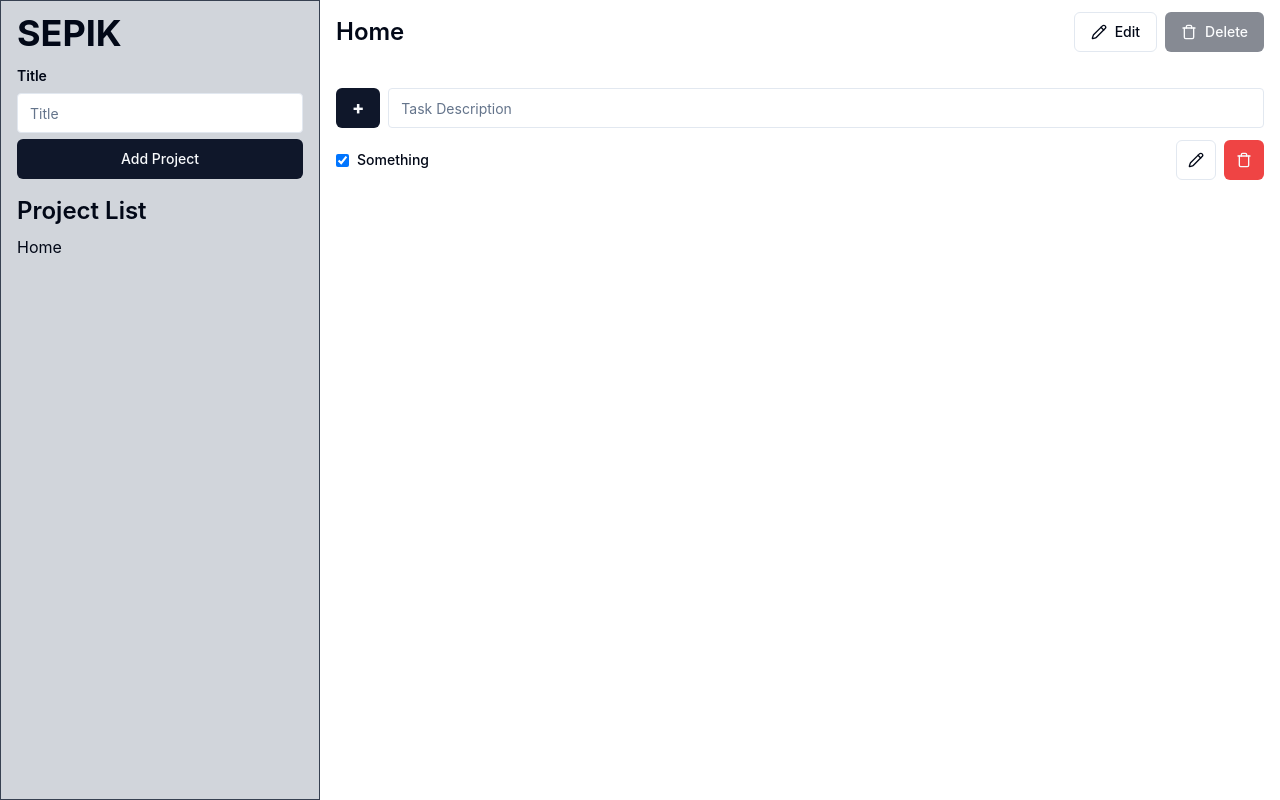
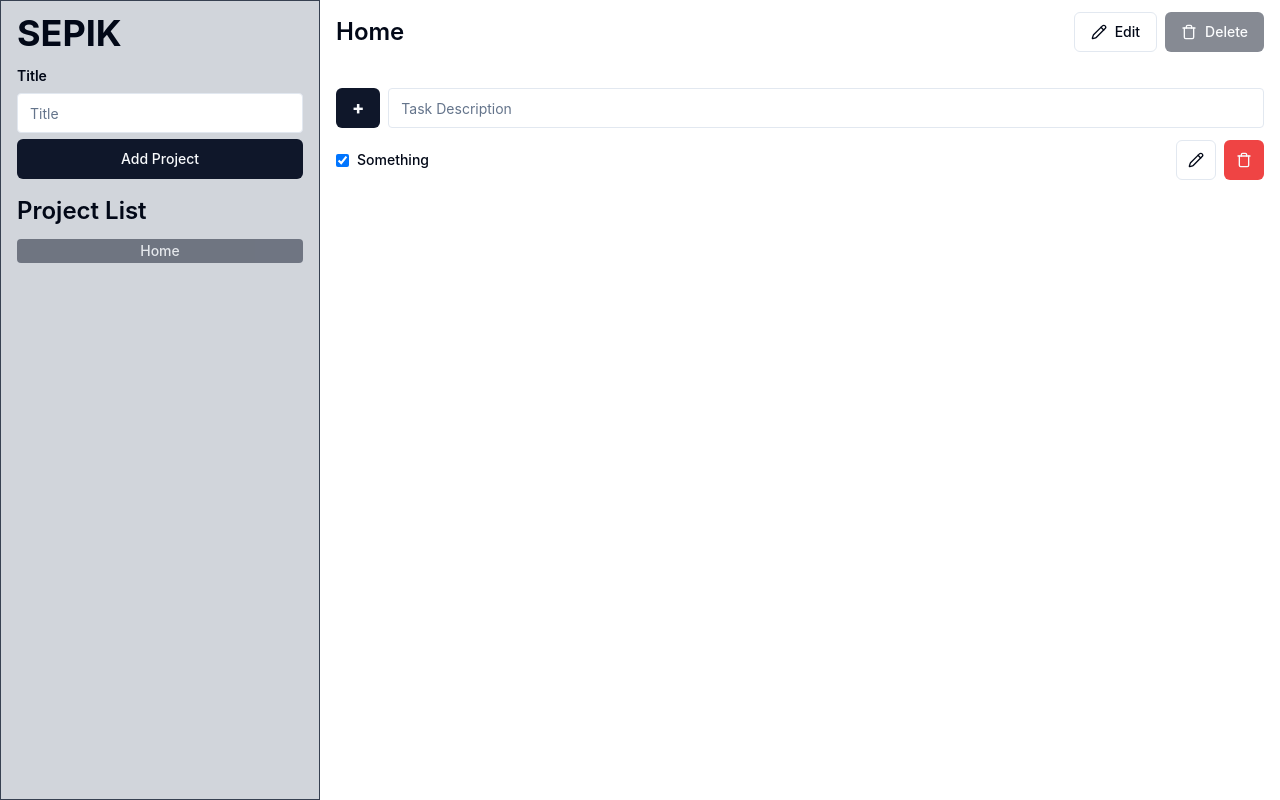
Before and after one commit to deppfellow/month-3-todo, a React (Vite) app: page / in a window 1280 px wide. Built offline with nearby package versions, Linux system fonts and the light colour scheme.

Commit message:
style: additional conditional rendering in project list to make button disabled when project is active

```diff
--- a/src/components/ProjectList.jsx
+++ b/src/components/ProjectList.jsx
@@ -1,6 +1,9 @@
 import ProjectUnit from './ProjectUnit';
 
 function ProjectList({ projects }) {
+	const date = new Date();
+	console.log(date);
+
 	return (
 		<div className="m-4">
 			<h2 className="my-2 text-2xl font-semibold">Project List</h2>
--- a/src/components/ProjectUnit.jsx
+++ b/src/components/ProjectUnit.jsx
@@ -1,12 +1,24 @@
 import { useContext } from 'react';
 import { Context } from '@/components/Sidebar';
+import { Button } from '@/components/ui/button';
 
 function ProjectUnit({ id, title }) {
 	const [activeProject, setActiveProject] = useContext(Context);
 
 	return (
-		<li className="text-base">
-			<button onClick={() => setActiveProject(id)}>{title}</button>
+		<li className="flex flex-col text-base">
+			{activeProject === id ? (
+				<Button size="xs" disabled>
+					{title}
+				</Button>
+			) : (
+				<Button size="xs" onClick={() => setActiveProject(id)}>
+					{title}
+				</Button>
+			)}
+			{/* <Button size="xs" onClick={() => setActiveProject(id)}>
+				{title}
+			</Button> */}
 		</li>
 	);
 }
--- a/src/components/ui/button.jsx
+++ b/src/components/ui/button.jsx
@@ -1,47 +1,52 @@
-import * as React from "react"
-import { Slot } from "@radix-ui/react-slot"
-import { cva } from "class-variance-authority";
+import * as React from 'react';
+import { Slot } from '@radix-ui/react-slot';
+import { cva } from 'class-variance-authority';
 
-import { cn } from "@/lib/utils"
+import { cn } from '@/lib/utils';
 
 const buttonVariants = cva(
-  "inline-flex items-center justify-center whitespace-nowrap rounded-md text-sm font-medium ring-offset-background transition-colors focus-visible:outline-none focus-visible:ring-2 focus-visible:ring-ring focus-visible:ring-offset-2 disabled:pointer-events-none disabled:opacity-50",
+	'inline-flex items-center justify-center whitespace-nowrap rounded-md text-sm font-medium ring-offset-background transition-colors focus-visible:outline-none focus-visible:ring-2 focus-visible:ring-ring focus-visible:ring-offset-2 disabled:pointer-events-none disabled:opacity-50',
 	{
 		variants: {
 			variant: {
-        default: "bg-primary text-primary-foreground hover:bg-primary/90",
+				default:
+					'bg-primary text-primary-foreground hover:bg-primary/90',
 				destructive:
-          "bg-destructive text-destructive-foreground hover:bg-destructive/90",
+					'bg-destructive text-destructive-foreground hover:bg-destructive/90',
 				outline:
-          "border border-input bg-background hover:bg-accent hover:text-accent-foreground",
+					'border border-input bg-background hover:bg-accent hover:text-accent-foreground',
 				secondary:
-          "bg-secondary text-secondary-foreground hover:bg-secondary/80",
-        ghost: "hover:bg-accent hover:text-accent-foreground",
-        link: "text-primary underline-offset-4 hover:underline",
+					'bg-secondary text-secondary-foreground hover:bg-secondary/80',
+				ghost: 'hover:bg-accent hover:text-accent-foreground',
+				link: 'text-primary underline-offset-4 hover:underline',
 			},
 			size: {
-        default: "h-10 px-4 py-2",
-        sm: "h-9 rounded-md px-3",
-        lg: "h-11 rounded-md px-8",
-        icon: "h-10 w-10",
+				default: 'h-10 px-4 py-2',
+				xs: 'h-6 rounded-sm my-1',
+				sm: 'h-9 rounded-md px-3',
+				lg: 'h-11 rounded-md px-8',
+				icon: 'h-10 w-10',
 			},
 		},
 		defaultVariants: {
-      variant: "default",
-      size: "default",
+			variant: 'default',
+			size: 'default',
 		},
 	}
-)
+);
 
-const Button = React.forwardRef(({ className, variant, size, asChild = false, ...props }, ref) => {
-  const Comp = asChild ? Slot : "button"
+const Button = React.forwardRef(
+	({ className, variant, size, asChild = false, ...props }, ref) => {
+		const Comp = asChild ? Slot : 'button';
 		return (
-    (<Comp
+			<Comp
 				className={cn(buttonVariants({ variant, size, className }))}
 				ref={ref}
-      {...props} />)
+				{...props}
+			/>
 		);
-})
-Button.displayName = "Button"
+	}
+);
+Button.displayName = 'Button';
 
-export { Button, buttonVariants }
+export { Button, buttonVariants };
```
Lines whose indentation alone changed are shown as unchanged.
